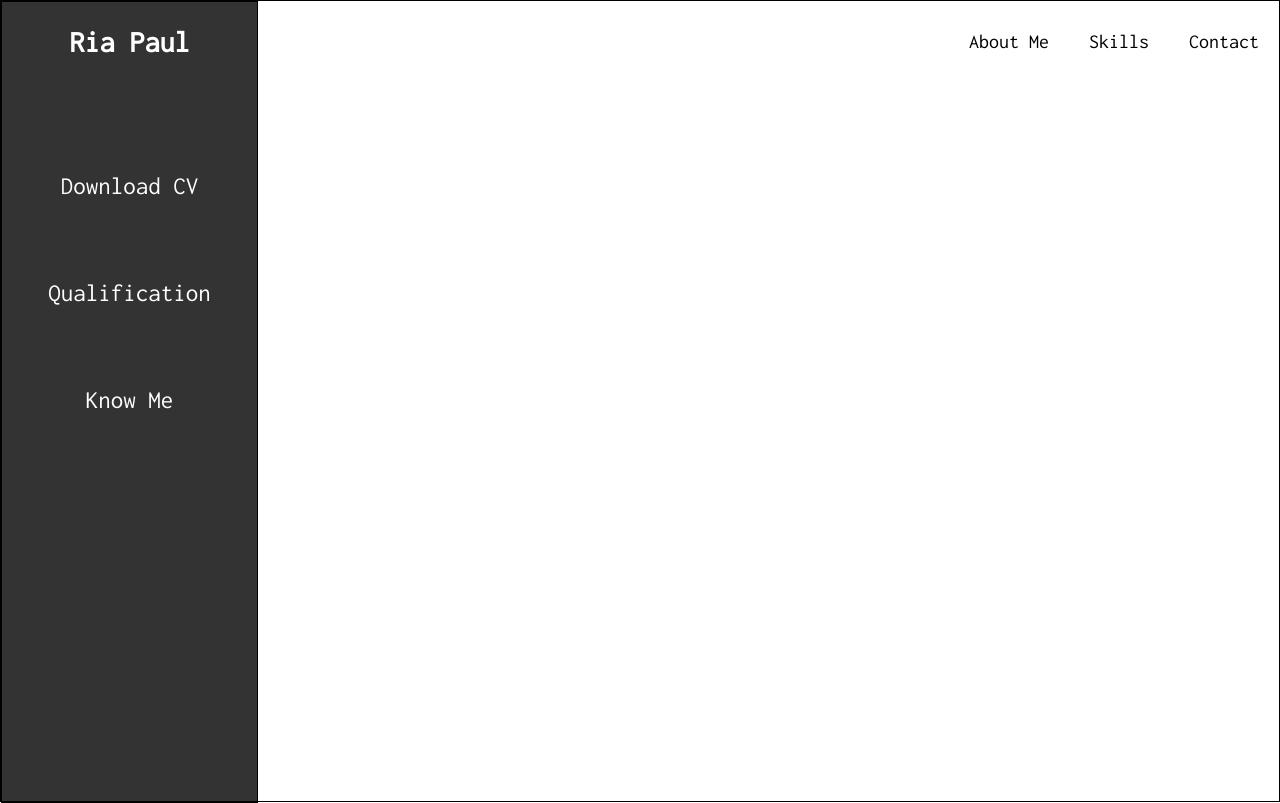
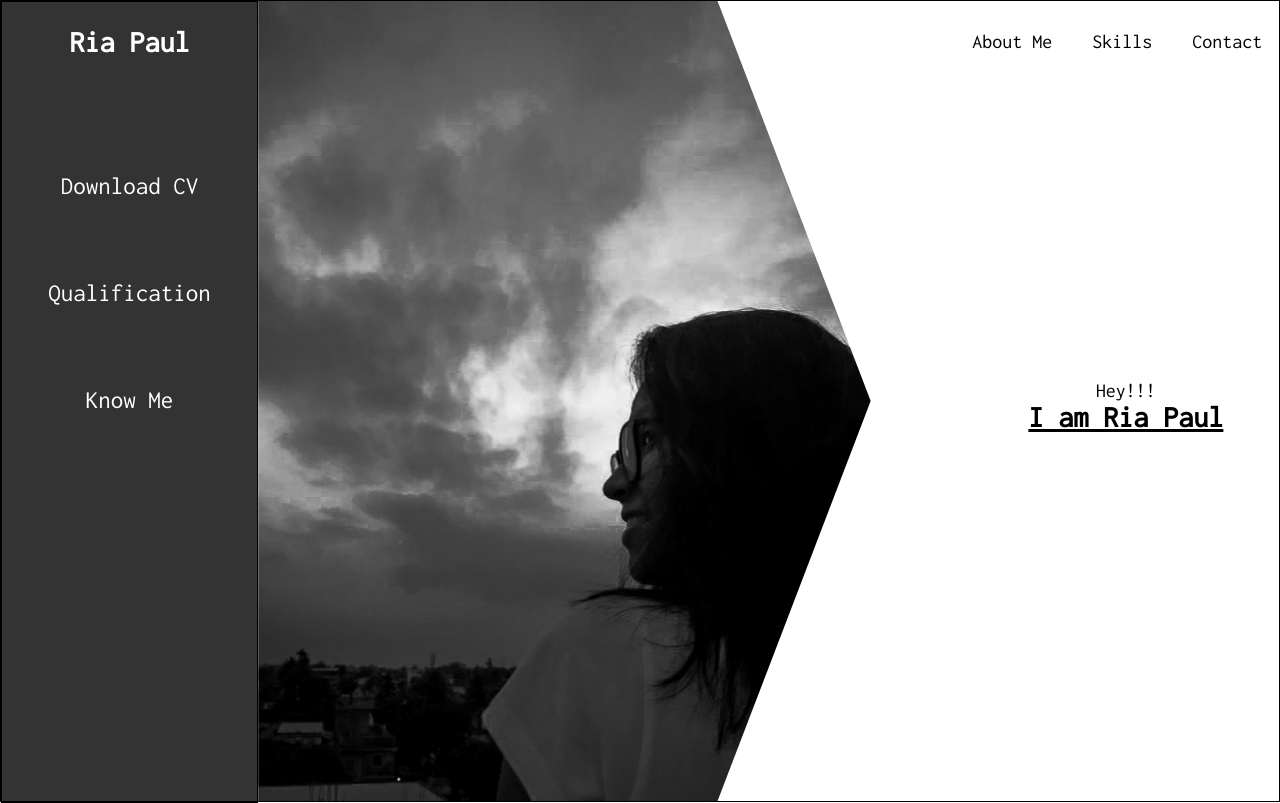
Before and after one commit to riapaul98/gs_portfolio, a plain HTML site: page index.html in a window 1280 px wide. Drawn offline with Linux system fonts and the light colour scheme.

Commit message:
landing page added

```diff
--- a/index.html
+++ b/index.html
@@ -7,8 +7,6 @@
     <link rel="stylesheet" href="./main.css">
 
     <title>Ria's Portfolio</title>
-
-
 </head>
 <body>
     <div class="main-wrapper border">
@@ -32,6 +30,15 @@
                     <li>Contact</li>
                 </ul>
             </div>
+            <div class="profile_wrapper"></div>
+            <div class="main_area_content">
+                <div class="main_area_content_subheading">
+                    Hey!!!
+                </div>
+                <div class="main_area_content_heading">
+                    I am Ria Paul
+                </div>
+            </div>
             <!-- <div class="main_area_text">
                 <h3>I am Ria Paul</h3>
             </div> -->
--- a/main.css
+++ b/main.css
@@ -48,11 +48,17 @@ body{
     font-size: 25px;
     color: white;
 }
+.main_area{
+    display: flex;
+    justify-content: space-between;
+}
 .main_area_header{
     height: 10%;
     display: flex;
     justify-content: flex-end;
     align-items: center;
+    position: fixed;
+    width: 80%;
 }
 .main_area_header ul{
     list-style-type: none;
@@ -62,6 +68,7 @@ body{
 .main_area_header li{
     padding: 0 20px;
     font-size: 20px;
+
 }
 .main_area_text{
     /* padding: 0 20px; */
@@ -69,6 +76,32 @@ body{
     flex-direction: column;
     align-items: flex-end;
 }
-.main_area_text h3{
+/* .main_area_text h3{
     padding: 0 20px;
+} */
+.profile_wrapper{
+    width: 60%;
+    height: 100%;
+    background-image: url("./images/profile.jpg");
+    background-position: 70% 50%;
+    background-repeat: no-repeat;
+    background-size: cover;
+    clip-path:polygon(0% 0%,75% 0%,100% 50%,75% 100%,0% 100%);
 }
+.main_area_content{
+    width: 30%;
+    height: 100%;
+    display: flex;
+    flex-direction: column;
+    justify-content: center;
+    align-items: center;
+}
+.main_area_content_subheading{
+    font-size: 20px;
+    margin-top: 10px;
+}
+.main_area_content_heading{
+    font-size: 30px;
+    font-weight: bold;
+    text-decoration: underline;
+}
```
Also changed, not shown: images/profile.jpg (added).
